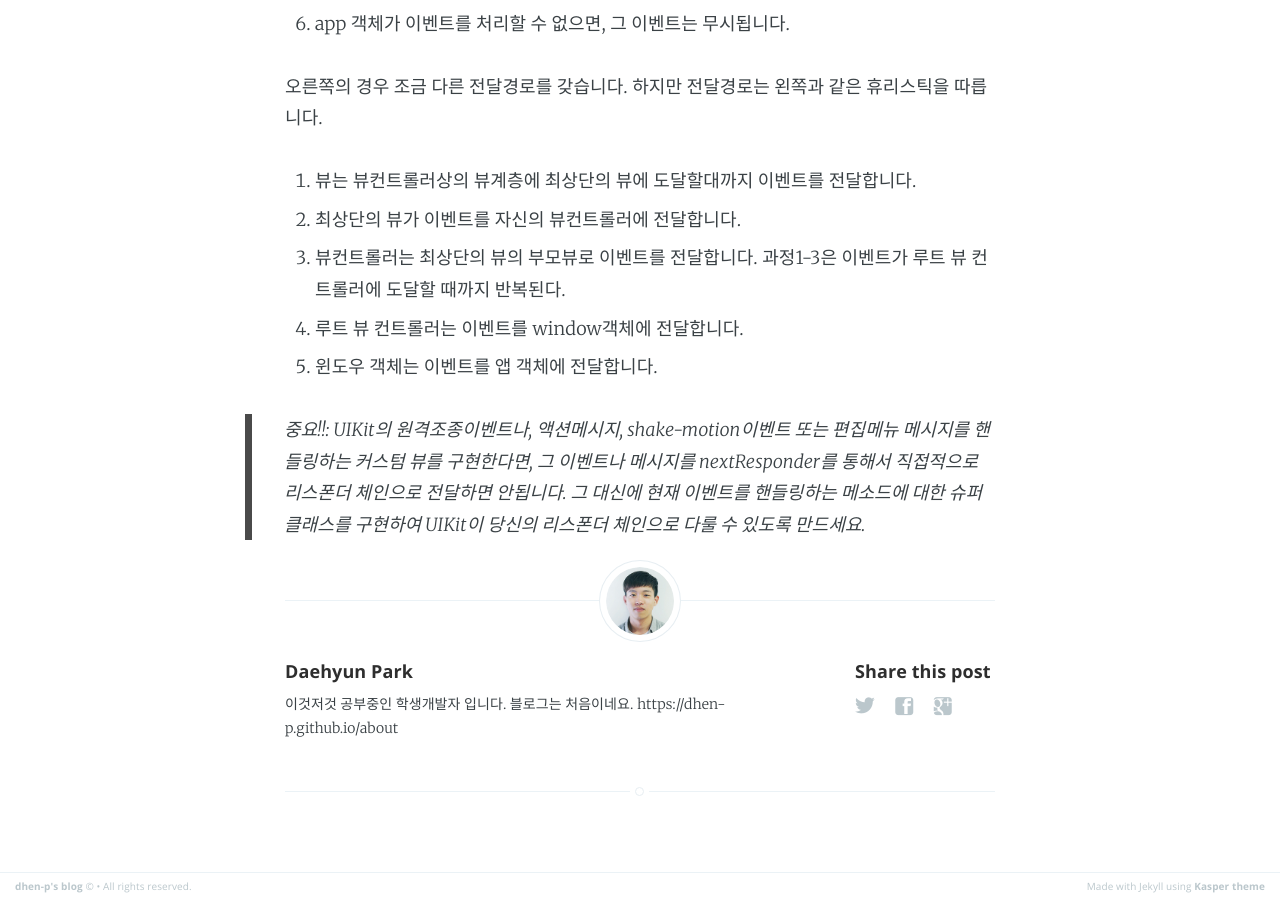
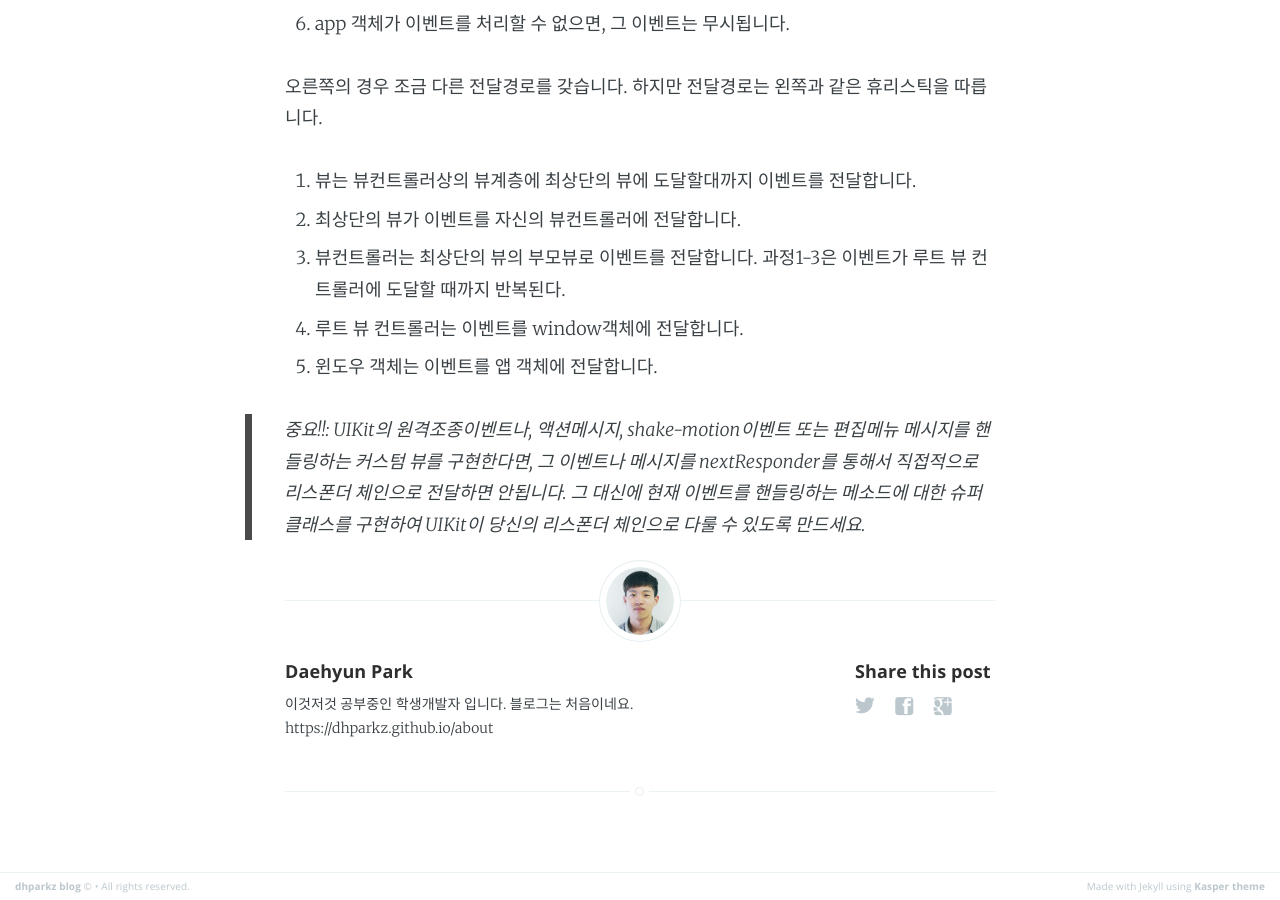
Before and after one commit to dhen-p/dhen-p.github.io, a Jekyll site: the page built from _posts/2016-07-17-event-delivery-ko.markdown, in a window 1280 px wide and 900 px high, scrolled down 5926 px. Built offline with Jekyll 4.4.1, drawn with Linux system fonts in a browser that asks for light colours.

Commit message:
about page 복구

```diff
--- a/_config.yml
+++ b/_config.yml
@@ -1,15 +1,15 @@
 # Site settings
-title: dhen-p's blog
-name: dhen-p's blog
+title: dhparkz blog
+name: dhparkz blog
 description: > # this means to ignore newlines until "author"
   Blogging about stuffs
   and development
 
 email: dhp0102@gmail.com
-baseurl: "/" # the subpath of your site, e.g. /blog/
+baseurl: "" # the subpath of your site, e.g. /blog/
 
 domain_name: 'http://dhen-p.github.io'
-github_username:  dhen-p
+github_username:  dhparkz
 facebook_username: Dae hyun Park
 timezone : Asia/Seoul
 encoding : utf-8
@@ -27,8 +27,8 @@
 gems: [jekyll-paginate]
 
 # Details for the RSS feed generator
-url: "http://dhen-p.github.io" # the base hostname & protocol for your site
+url: "http://dhparkz.github.io" # the base hostname & protocol for your site
 author: Daehyun Park
 author_description: >
   이것저것 공부중인 학생개발자 입니다.
-  블로그는 처음이네요. https://dhen-p.github.io/about
+  블로그는 처음이네요. https://dhparkz.github.io/about
--- a/assets/js/about.js
+++ b/assets/js/about.js
@@ -53,7 +53,7 @@
     );
 
     /* Github Activity Feed - https://github.com/caseyscarborough/github-activity */
-    GitHubActivity.feed({ username: "dhen-p", selector: "#ghfeed" });
+    GitHubActivity.feed({ username: "dhparkz", selector: "#ghfeed" });
 
 
 });
```
Also changed, not shown: assets/favicon.ico (deleted).
